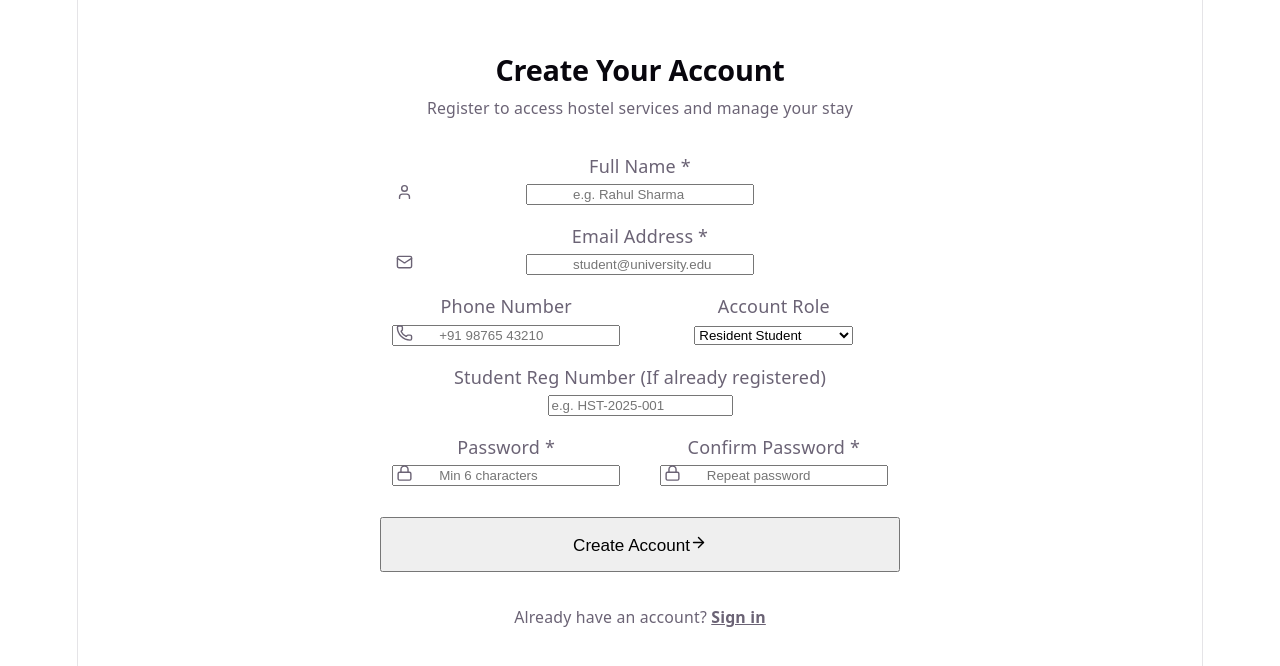
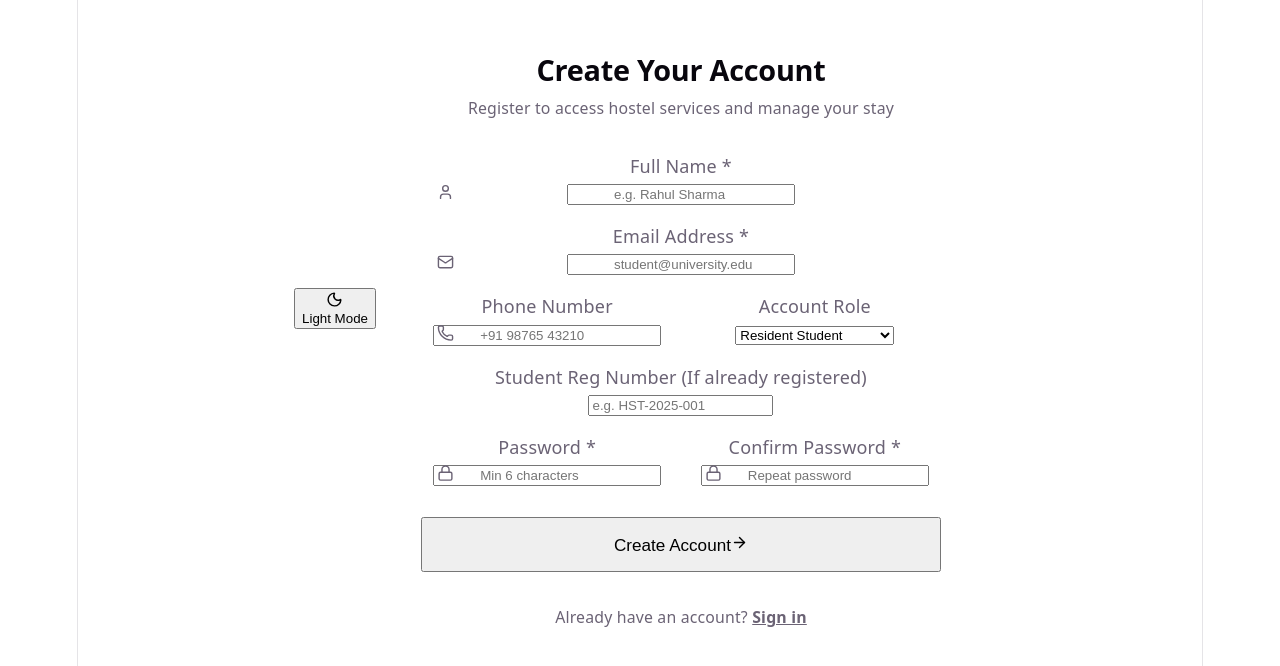
Before and after one commit to mayurZope06/HostelHub, a React (Vite) app in the folder frontend/: page /register in a window 1280 px wide. Shown: the part 128-794 px from the top of the page. Built offline with nearby package versions, Linux system fonts and the light colour scheme; the HTML template or start-up script is replaced by a standard one.

Commit message:
feat: add Register page component for new user accounts

```diff
--- a/frontend/src/pages/Register.jsx
+++ b/frontend/src/pages/Register.jsx
@@ -2,6 +2,7 @@ import React, { useState } from 'react';
 import { useNavigate, Link } from 'react-router-dom';
 import { useAuth } from '../context/AuthContext';
 import { useToast } from '../context/ToastContext';
+import ThemeToggle from '../components/common/ThemeToggle';
 import { Building2, User, Mail, Lock, Phone, ArrowRight } from 'lucide-react';
 
 const Register = () => {
@@ -56,8 +57,12 @@ const Register = () => {
         justifyContent: 'center',
         padding: '2rem 1.5rem',
         background: 'radial-gradient(ellipse at 50% 20%, rgba(99, 102, 241, 0.15), transparent 70%), var(--bg-primary)',
+        position: 'relative',
       }}
     >
+      {/* Floating Theme Switcher on Register Page */}
+      <ThemeToggle variant="floating" />
+
       <div
         className="card"
         style={{
```
